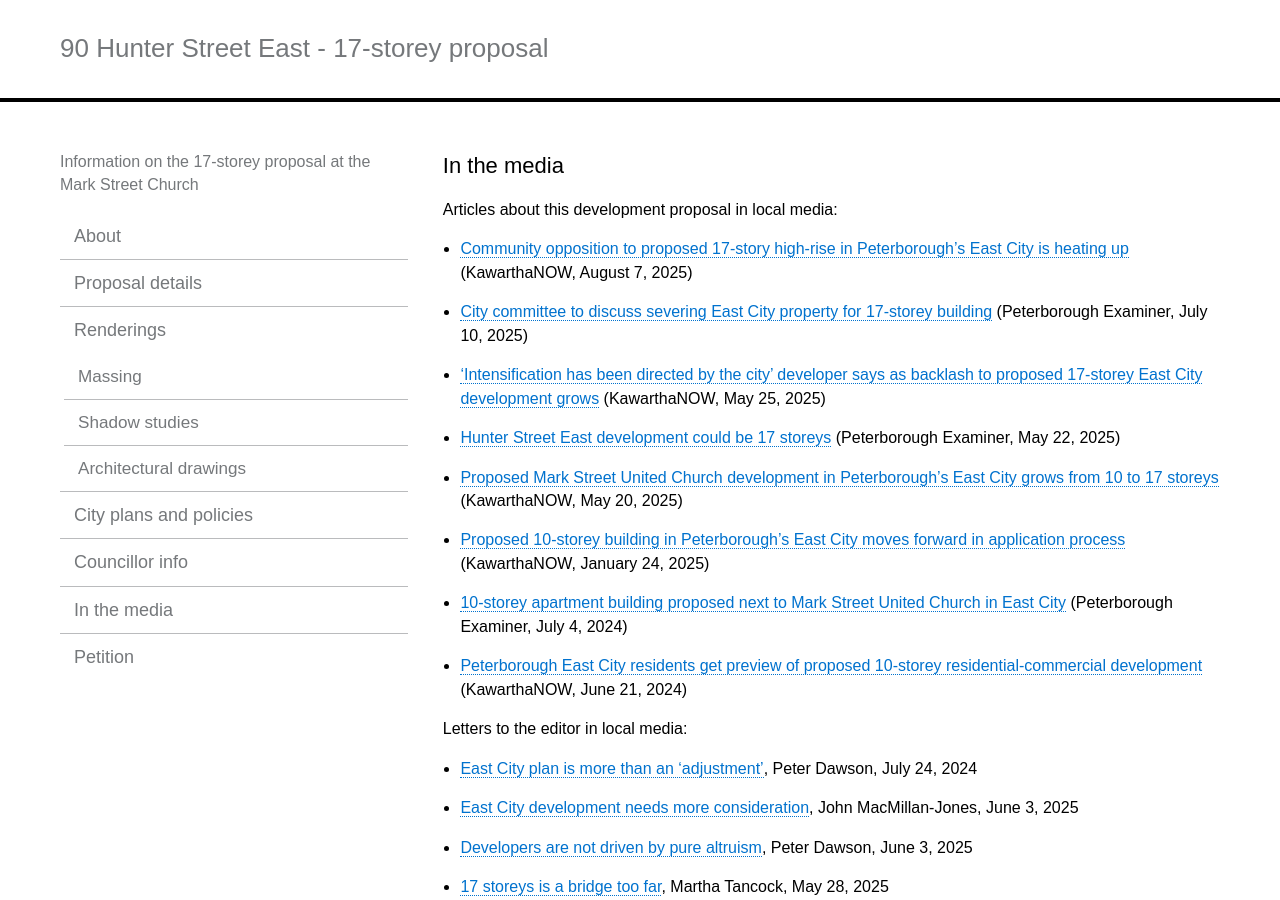
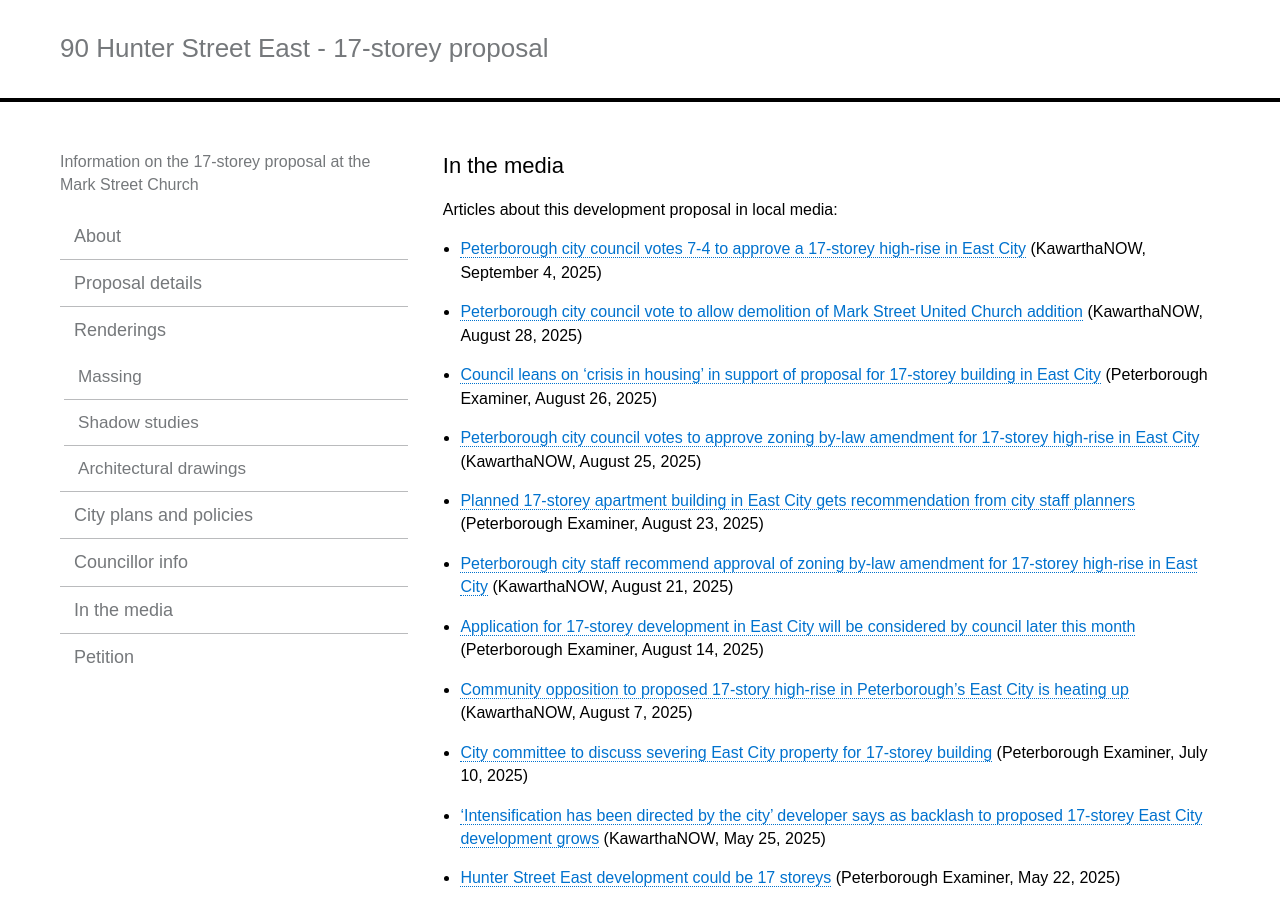
Before and after one commit to 90hunter/90HunterStE, a Jekyll site: the page built from _pages/in-the-media.md, in a window 1280 px wide and 900 px high. Built offline with Jekyll 4.4.1, drawn with Linux system fonts in a browser that asks for light colours.

Commit message:
Add media articles about 17-storey development

```diff
--- a/_pages/in-the-media.md
+++ b/_pages/in-the-media.md
@@ -5,6 +5,13 @@ title:  "In the media"
 
 Articles about this development proposal in local media:
 
+- [Peterborough city council votes 7-4 to approve a 17-storey high-rise in East City](https://kawarthanow.com/2025/09/04/peterborough-city-council-votes-7-4-to-approve-a-17-storey-high-rise-in-east-city/) (KawarthaNOW, September 4, 2025)
+- [Peterborough city council vote to allow demolition of Mark Street United Church addition](https://kawarthanow.com/2025/08/28/peterborough-city-council-to-consider-notice-of-demolition-of-mark-street-united-church-addition/) (KawarthaNOW, August 28, 2025)
+- [Council leans on ‘crisis in housing’ in support of proposal for 17-storey building in East City](https://www.thepeterboroughexaminer.com/news/council-leans-on-crisis-in-housing-in-support-of-proposal-for-17-storey-building-in/article_bd1137e5-9303-5e7b-8cb0-8a9a53d8e0f7.html) (Peterborough Examiner, August 26, 2025)
+- [Peterborough city council votes to approve zoning by-law amendment for 17-storey high-rise in East City](https://kawarthanow.com/2025/08/25/peterborough-city-council-votes-to-approve-zoning-by-law-amendment-for-17-storey-high-rise-in-east-city/) (KawarthaNOW, August 25, 2025)
+- [Planned 17-storey apartment building in East City gets recommendation from city staff planners](https://www.thepeterboroughexaminer.com/news/council/planned-17-storey-apartment-building-in-east-city-gets-recommendation-from-city-staff-planners/article_bfc0a307-7de2-5987-bb05-73e79b96adc1.html) (Peterborough Examiner, August 23, 2025)
+- [Peterborough city staff recommend approval of zoning by-law amendment for 17-storey high-rise in East City](https://kawarthanow.com/2025/08/21/peterborough-city-staff-recommend-approval-of-zoning-by-law-amendment-for-17-storey-high-rise-in-east-city/) (KawarthaNOW, August 21, 2025)
+- [Application for 17-storey development in East City will be considered by council later this month](https://www.thepeterboroughexaminer.com/news/application-for-17-storey-development-in-east-city-will-be-considered-by-council-later-this/article_a2170d5e-03ab-5b12-af56-09b635e1bdf7.html) (Peterborough Examiner, August 14, 2025)
 - [Community opposition to proposed 17-story high-rise in Peterborough’s East City is heating up](https://kawarthanow.com/2025/08/07/community-opposition-to-proposed-17-story-high-rise-in-peterboroughs-east-city-is-heating-up/) (KawarthaNOW, August 7, 2025)
 - [City committee to discuss severing East City property for 17-storey building](https://www.thepeterboroughexaminer.com/news/city-committee-to-discuss-severing-east-city-property-for-17-storey-building/article_67f54229-0f50-562b-b302-e8e9dcd8a0c6.html) (Peterborough Examiner, July 10, 2025)
 - [‘Intensification has been directed by the city’ developer says as backlash to proposed 17-storey East City development grows](https://kawarthanow.com/2025/05/29/intensification-has-been-directed-by-the-city-developer-says-as-backlash-to-proposed-17-storey-east-city-development-grows/) (KawarthaNOW, May 25, 2025)
```
